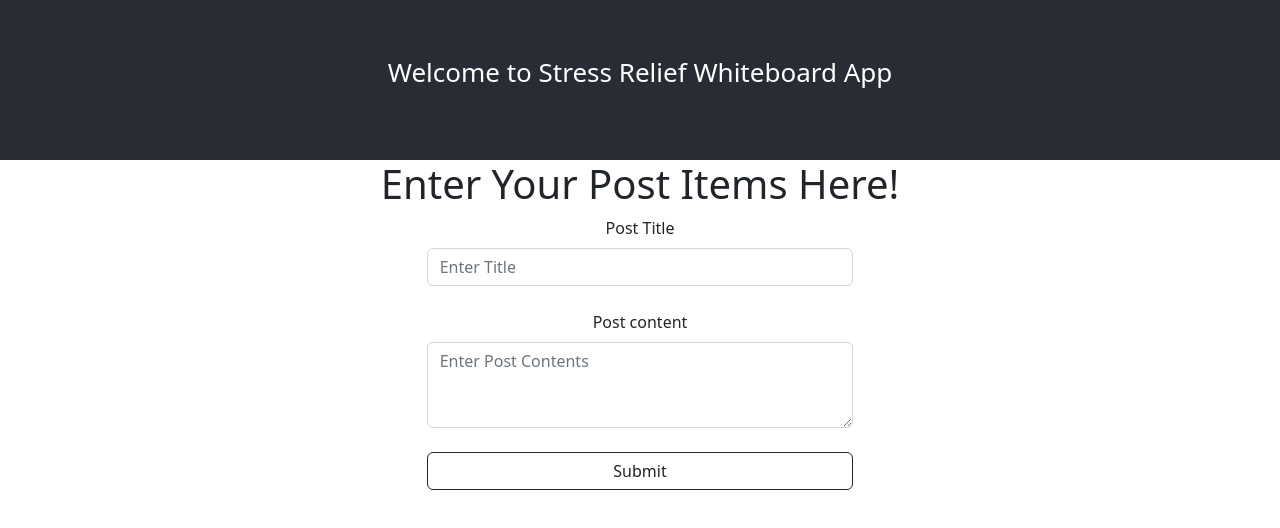
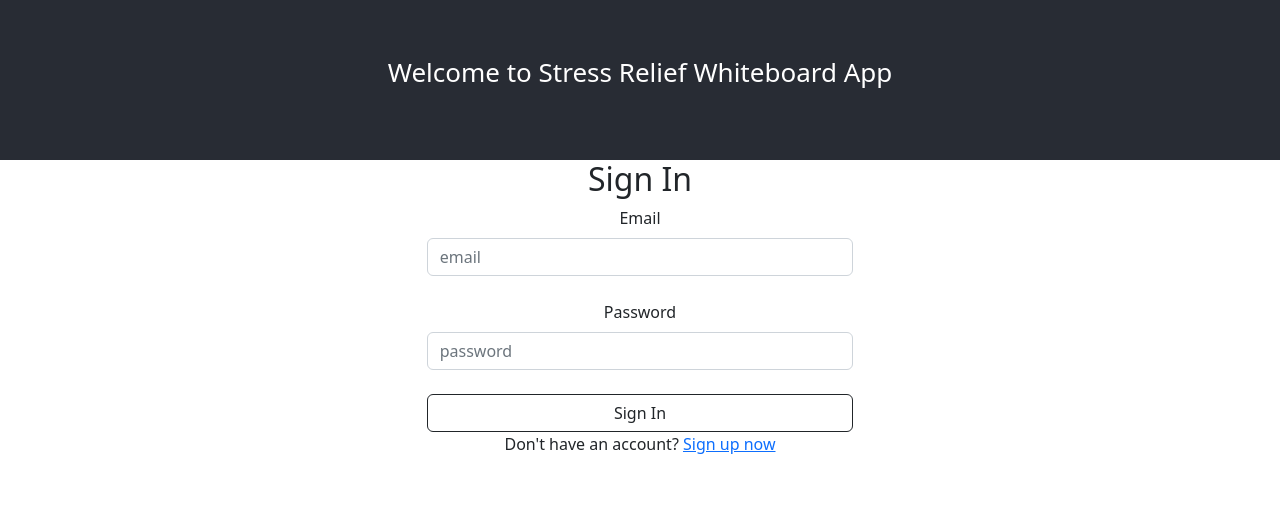
Before and after one commit to SaeedKokash/401-whiteboard-frontend, a React (Create React App) app: page /signin in a window 1280 px wide. Shown: the top 528 px of the page. Built offline with nearby package versions, Linux system fonts and the light colour scheme; no server answers.

Commit message:
added login and logout features with routers

```diff
--- a/package.json
+++ b/package.json
@@ -7,11 +7,14 @@
     "@testing-library/react": "^13.4.0",
     "@testing-library/user-event": "^13.5.0",
     "axios": "^0.27.2",
+    "base-64": "^1.0.0",
     "bootstrap": "^5.2.1",
     "dotenv": "^16.0.2",
     "react": "^18.2.0",
     "react-bootstrap": "^2.5.0",
     "react-dom": "^18.2.0",
+    "react-if": "^4.1.4",
+    "react-router-dom": "^6.4.0",
     "react-scripts": "5.0.1",
     "web-vitals": "^2.1.4"
   },
--- a/src/App.js
+++ b/src/App.js
@@ -1,19 +1,40 @@
 import './App.css';
 import 'bootstrap/dist/css/bootstrap.min.css';
 import Post from './components/Post';
+import Signup from './components/Signup';
+import Signin from './components/Signin';
+import { BrowserRouter, Routes, Route, Navigate } from 'react-router-dom';
+import { useState } from 'react';
 
 function App() {
+
+  let [isAuth, setIsAuth] = useState(false);
+
+  const checkAuth = () => {
+    setIsAuth(true);
+  }
+
+  // useEffect(() => {
+  //   setIsAuth(true)
+  // }, [])
+
   return (
     <div className="App">
+    <BrowserRouter>
       <header className="App-header">
-        <p>
-          Welcome to Stress Relief Whiteboard App
-        </p>
-
+        <p>Welcome to Stress Relief Whiteboard App</p>
       </header>
 
-      <Post />
+      <Routes>
 
+      <Route path="/signup" element={isAuth ?<Navigate to="/post" /> : <Signup/> } />
+      <Route path="/post" element={isAuth ? <Post/> :  <Navigate to="/signin" />} />
+      <Route path="/signin" element={isAuth ? <Navigate to="/post" /> : <Signin checkAuth={checkAuth} />} />
+      <Route path="/" element={isAuth ? <Post/> : <Navigate to="/signin" /> }/>
+
+      </Routes>
+
+    </BrowserRouter>
     </div>
   );
 }
--- a/src/components/Add-comment-form.js
+++ b/src/components/Add-comment-form.js
@@ -22,7 +22,7 @@ function AddCommentForm(props) {
 
       <Form.Group className="mb-3" id="comment">
         <Form.Label>Write Comment Here</Form.Label>
-        <Form.Control as="textarea" rows={3} placeholder="Enter Comment" id="comment"/>
+        <Form.Control as="textarea" rows={3} placeholder="Enter Comment" name="comment"/>
       </Form.Group>
 
       <Button variant="primary" type="submit">
--- a/src/components/Add-post-form.js
+++ b/src/components/Add-post-form.js
@@ -22,7 +22,7 @@ function AddPostForm(props) {
 
   return (
     <div>
-        <h1>Enter Your Post Items Here!</h1>
+        <h2>Enter Your Post Items Here!</h2>
     <Form onSubmit={handleSubmit}>
     <Stack gap={2} className="col-md-4 mx-auto">
 
--- /dev/null
+++ b/src/components/Signin.js
@@ -0,0 +1,82 @@
+import React from "react";
+import Button from "react-bootstrap/Button";
+import Form from "react-bootstrap/Form";
+import { Stack } from "react-bootstrap";
+import base64 from "base-64";
+import axios from "axios";
+import Alert from "react-bootstrap/Alert";
+import { useState } from "react";
+
+export default function Signin(props) {
+
+  const [isNotLogged, setIsNotLogged] = useState(false);
+
+  const handleSignin = async (e) => {
+    e.preventDefault();
+    const user = {
+      email: e.target.email.value,
+      password: e.target.password.value,
+    };
+
+    const encoded = base64.encode(`${user.email}:${user.password}`);
+    await axios
+      .post(`${process.env.REACT_APP_HEROKU_URL}/signin`, {},
+        {
+          headers: {
+            Authorization: `Basic ${encoded}`,
+          },
+        }
+      )
+      .then((res) => {
+        // console.log(res.data)
+        props.checkAuth();
+
+    })
+      .catch((error) =>
+      setIsNotLogged(true)
+    );
+  };
+
+  return (
+    <div>
+
+      <h2>Sign In</h2>
+
+      <Form onSubmit={handleSignin}>
+        <Stack gap={2} className="col-md-4 mx-auto">
+          <Form.Group className="mb-3" id="title">
+            <Form.Label>Email</Form.Label>
+            <Form.Control
+              type="text"
+              placeholder="email"
+              id="email"
+              autoComplete="email"
+            />
+          </Form.Group>
+
+          <Form.Group className="mb-3" id="content">
+            <Form.Label>Password</Form.Label>
+            <Form.Control
+              type="password"
+              placeholder="password"
+              id="password"
+              autoComplete="current-password"
+            />
+          </Form.Group>
+
+          {isNotLogged && (
+              <Alert key="strong" variant="danger">
+                You Are Not Authorized
+              </Alert>
+            )}
+
+          <Button variant="outline-dark" type="submit">
+            Sign In
+          </Button>
+        </Stack>
+        <p>Don't have an account? <a href="/signup">Sign up now</a></p>
+      </Form>
+
+    </div>
+  );
+}
--- /dev/null
+++ b/src/components/Signup.js
@@ -0,0 +1,80 @@
+import React from "react";
+import axios from "axios";
+import Button from "react-bootstrap/Button";
+import Form from "react-bootstrap/Form";
+import { Stack } from "react-bootstrap";
+import Alert from "react-bootstrap/Alert";
+import { useState } from "react";
+
+export default function Signup() {
+
+  const [isPassword, setisPassword] = useState(false);
+  // const [isValid, setisValid] = useState(false);
+
+
+  const handleSignup = async (e) => {
+    e.preventDefault();
+    if (e.target.password.value === e.target.confirmPassword.value) {
+      const data = {
+        userName: e.target.userName.value,
+        email: e.target.email.value,
+        password: e.target.password.value,
+      };
+
+      await axios
+        .post(`${process.env.REACT_APP_HEROKU_URL}/signup`, data)
+        .then((res) => {
+          console.log(res)
+          window.location.href = '/signin'; })
+        .catch((error) => console.log(error));
+
+    } else {
+      setisPassword(true)
+      console.log('password dont match')
+    }
+
+  };
+
+  return (
+    <div>
+      <h2>Sign Up</h2>
+
+      <Form onSubmit={handleSignup}>
+        <Stack gap={2} className="col-md-4 mx-auto">
+
+          <Form.Group className="mb-3" id="title">
+            <Form.Label>Username</Form.Label>
+            <Form.Control type="text" placeholder="username" id="userName" autoComplete="username"/>
+          </Form.Group>
+
+          <Form.Group className="mb-3" id="content">
+            <Form.Label>Email</Form.Label>
+            <Form.Control type="text" placeholder="email" id="email" autoComplete="username"/>
+          </Form.Group>
+
+          <Form.Group className="mb-3" id="content">
+            <Form.Label>Password</Form.Label>
+            <Form.Control type="password" placeholder="password" id="password" autoComplete="new-password"/>
+          </Form.Group>
+
+          <Form.Group className="mb-3" id="content">
+            <Form.Label>Confirm Password</Form.Label>
+            <Form.Control type="password" placeholder="confirm password" id="confirmPassword" autoComplete="new-password"/>
+          </Form.Group>
+
+          { isPassword &&
+            <Alert key="strong" variant="danger">
+            The password entered does not match! Please try again.
+            </Alert>}
+
+          <Button variant="outline-dark" type="submit">
+            Sign Up
+          </Button>
+
+          <p>Already Registered? <a href="/signin">Sign in</a></p>
+
+        </Stack>
+      </Form>
+    </div>
+  );
+}
```
Also changed, not shown: 1 other file (tests, documents, lock files or other folders).
